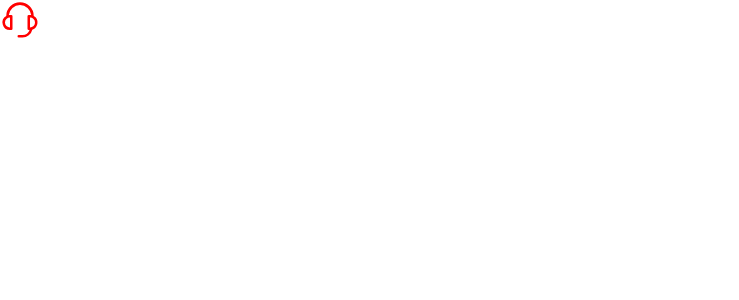
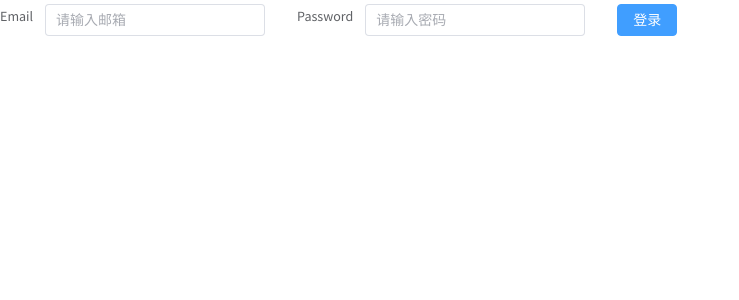
Before and after one commit to gelandsax/ElementPlus-RealWorld-, a Vue app in the folder vite-project/: page /#/login in a window 1280 px wide. Before the commit this address led to /#/. Shown: the top 300 px of the page, without its empty margins (0-739 px from the left). Built offline with nearby package versions, Linux system fonts and the light colour scheme; a web font is replaced by a local one.

Commit message:
2
登录页面

```diff
--- a/vite-project/src/App.vue
+++ b/vite-project/src/App.vue
@@ -1,11 +1,9 @@
 <template>
-  <div>
-    <el-icon size="40" color=red>
-      <Service />
-    </el-icon>
-    <!-- 或者独立使用它，不从父级获取属性 -->
+  <!-- <AuthHeader v-if = "userinfo"></AuthHeader>
+  <CommonHeader v-else></CommonHeader> -->
+  <RouterView></RouterView>
+  <!-- <Footer></Footer> -->
 
-  </div>
 </template>
 
 <script setup lang="ts">
@@ -18,14 +16,6 @@ import { storeToRefs } from "pinia";
 let store = useUserStore();
 const { userinfo } = storeToRefs(store);
 
-import {
-  Check,
-  Delete,
-  Edit,
-  Message,
-  Search,
-  Star,
-} from '@element-plus/icons-vue'
 
 </script>
 
--- a/vite-project/src/views/Login.vue
+++ b/vite-project/src/views/Login.vue
@@ -1,43 +1,17 @@
 <template>
-  <div class="auth-page">
-    <div class="container page">
-      <div class="row">
-        <div class="col-md-6 offset-md-3 col-xs-12">
-          <h1 class="text-xs-center">Sign in</h1>
-          <p class="text-xs-center">
-            <RouterLink to="/register">Need an account?</RouterLink>
+  <el-form :inline="true" :model="login_req" class="demo-form-inline">
+    <el-form-item label="Email">
+      <el-input v-model="login_req.user.email" placeholder="请输入邮箱" clearable />
+    </el-form-item>
 
-          </p>
+    <el-form-item label="Password">
+      <el-input v-model="login_req.user.password" type="password" placeholder="请输入密码" clearable />
+    </el-form-item>
 
-          <ul class="error-messages">
-            <li>That email is already taken</li>
-          </ul>
-
-          <form>
-            <fieldset class="form-group">
-              <input
-                class="form-control form-control-lg"
-                type="text"
-                placeholder="Email"
-                v-model="login_req.user.email"
-              />
-            </fieldset>
-            <fieldset class="form-group">
-              <input
-                class="form-control form-control-lg"
-                type="password"
-                placeholder="Password"
-                v-model="login_req.user.password"
-              />
-            </fieldset>
-            <button class="btn btn-lg btn-primary pull-xs-right" @click.prevent="Login()">
-              Sign in
-            </button>
-          </form>
-        </div>
-      </div>
-    </div>
-  </div>
+    <el-form-item>
+      <el-button type="primary" @click.prevent="Login()">登录</el-button>
+    </el-form-item>
+  </el-form>
 </template>
 <script setup lang="ts">
 import { ref } from 'vue';
@@ -76,5 +50,11 @@ function Login(){
 
 </script>
 <style scoped>
+  .demo-form-inline .el-input {
+  --el-input-width: 220px;
+}
 
+.demo-form-inline .el-select {
+  --el-select-width: 220px;
+}
 </style>
```
